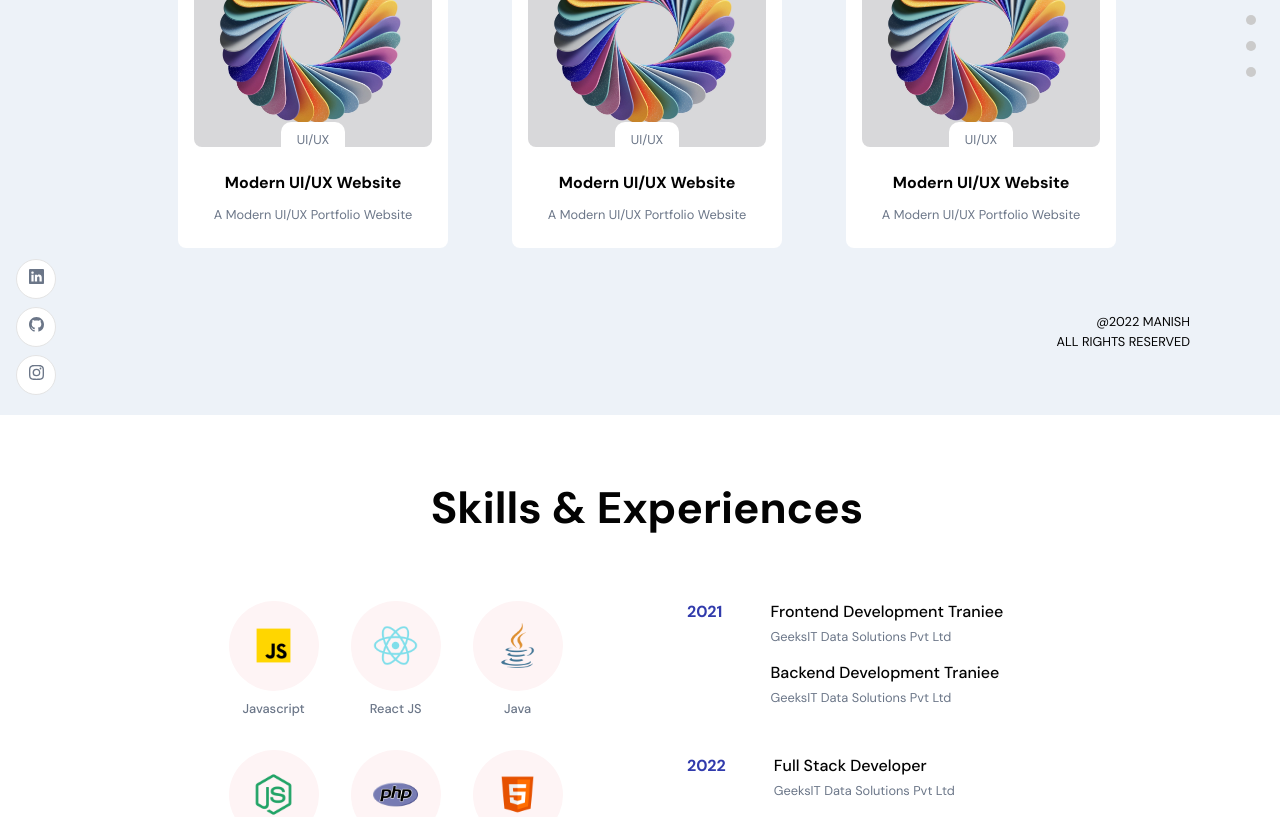
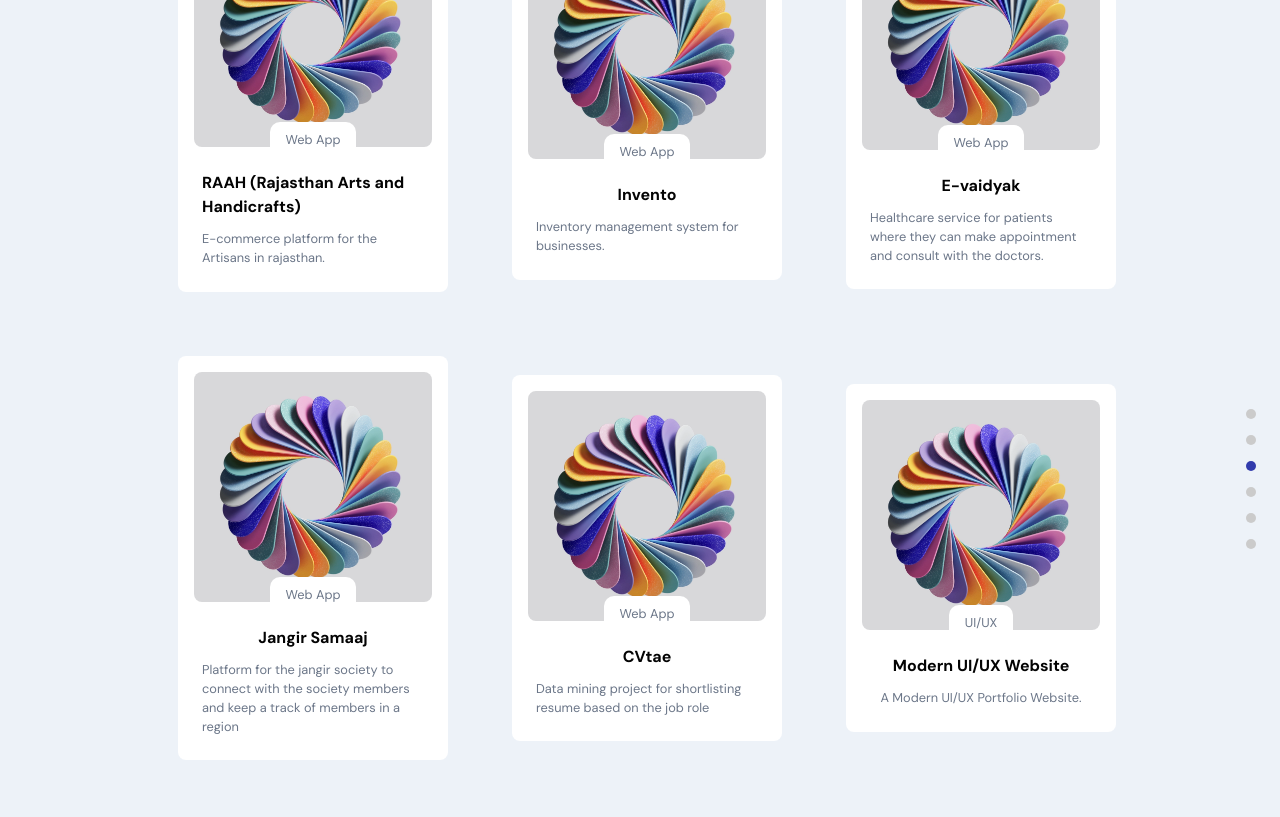
Before and after one commit to manish-patodiya/portfolio, a React (Create React App) app: page / in a window 1280 px wide. Shown: the part 2000-2817 px from the top of the page. Built offline with nearby package versions, Linux system fonts and the light colour scheme.

Commit message:
add projects into portfolio

```diff
--- a/src/container/Work/Work.jsx
+++ b/src/container/Work/Work.jsx
@@ -1,43 +1,88 @@
-import React, { useState, useEffect } from 'react';
-import { AiFillEye, AiFillGithub } from 'react-icons/ai';
-import { motion } from 'framer-motion';
-import { images } from '../../constants';
-import { AppWrap, MotionWrap } from '../../wrapper';
-import './Work.scss';
+import React, { useState, useEffect } from "react";
+import { AiFillEye, AiFillGithub } from "react-icons/ai";
+import { motion } from "framer-motion";
+import { images } from "../../constants";
+import { AppWrap, MotionWrap } from "../../wrapper";
+import "./Work.scss";
 
 const Work = () => {
   const [works, setWorks] = useState([]);
   const [filterWork, setFilterWork] = useState([]);
-  const [activeFilter, setActiveFilter] = useState('All');
+  const [activeFilter, setActiveFilter] = useState("All");
   const [animateCard, setAnimateCard] = useState({ y: 0, opacity: 1 });
 
   useEffect(() => {
     let data = [
       {
+        title: "RAAH (Rajasthan Arts and Handicrafts)",
+        description: "E-commerce platform for the Artisans in rajasthan.",
+        projectLink: "",
+        codeLink: "https://github.com/manish-patodiya/raah",
+        imgUrl: images.about02,
+        tags: ["Web App", "All"],
+      },
+      {
+        title: "Invento",
+        description: "Inventory management system for businesses.",
+        projectLink: "",
+        codeLink: "https://github.com/manish-patodiya/Invento",
+        imgUrl: images.about02,
+        tags: ["Web App"],
+      },
+      {
+        title: "E-vaidyak",
+        description:
+          "Healthcare service for patients where they can make appointment and consult with the doctors.",
+        projectLink: "https://evaidyak.com/clinic",
+        codeLink: "",
+        imgUrl: images.about02,
+        tags: ["Web App"],
+      },
+      {
+        title: "Jangir Samaaj",
+        description:
+          "Platform for the jangir society to connect with the society members and keep a track of members in a region",
+        projectLink: "",
+        codeLink: "https://github.com/manish-patodiya/JangirSamaj",
+        imgUrl: images.about02,
+        tags: ["Web App"],
+      },
+      {
+        title: "CVtae",
+        description:
+          "Data mining project for shortlisting resume based on the job role",
+        projectLink: "",
+        codeLink: "https://github.com/manish-patodiya/CVtae",
+        imgUrl: images.about02,
+        tags: ["Web App"],
+      },
+      {
         title: "Modern UI/UX Website",
-            description: "A Modern UI/UX Portfolio Website",
+        description: "A Modern UI/UX Portfolio Website.",
+        projectLink: "",
+        codeLink: "https://github.com/manish-patodiya/portfolio",
+        imgUrl: images.about02,
+        tags: ["UI/UX", "React JS"],
+      },
+      {
+        title: "Calc",
+        description:
+          "Calculator clone made using Java AWT and Swing Components",
         projectLink: "",
         codeLink: "",
         imgUrl: images.about02,
-            tags:["UI/UX","All"],
+        tags: ["UI/UX"],
       },
       {
-            title: "Modern UI/UX Website",
-            description: "A Modern UI/UX Portfolio Website",
-            projectLink: "",
-            codeLink: "",
+        title: "Story club",
+        description: "Frontend UI in react",
+        projectLink: "https://manish-patodiya.github.io/storyclub/",
+        codeLink: "https://github.com/manish-patodiya/storyclub",
         imgUrl: images.about02,
-            tags:["UI/UX","All"],
-          },
-          {
-            title: "Modern UI/UX Website",
-            description: "A Modern UI/UX Portfolio Website",
-            projectLink: "",
-            codeLink: "",
-            imgUrl: images.about02,
-            tags:["UI/UX","All"],
+        tags: ["UI/UX", "React JS"],
       },
     ];
+
     setWorks(data);
     setFilterWork(data);
   }, []);
@@ -49,7 +94,7 @@ const Work = () => {
     setTimeout(() => {
       setAnimateCard([{ y: 0, opacity: 1 }]);
 
-      if (item === 'All') {
+      if (item === "All") {
         setFilterWork(works);
       } else {
         setFilterWork(works.filter((work) => work.tags.includes(item)));
@@ -59,14 +104,18 @@ const Work = () => {
 
   return (
     <>
-      <h2 className="head-text">My Creative <span>Portfolio</span> Section</h2>
+      <h2 className="head-text">
+        My Creative <span>Portfolio</span> Section
+      </h2>
 
       <div className="app__work-filter">
-        {['UI/UX', 'Web App', 'React JS', 'All'].map((item, index) => (
+        {["UI/UX", "Web App", "React JS", "All"].map((item, index) => (
           <div
             key={index}
             onClick={() => handleWorkFilter(item)}
-            className={`app__work-filter-item app__flex p-text ${activeFilter === item ? 'item-active' : ''}`}
+            className={`app__work-filter-item app__flex p-text ${
+              activeFilter === item ? "item-active" : ""
+            }`}
           >
             {item}
           </div>
@@ -80,43 +129,55 @@ const Work = () => {
       >
         {filterWork.map((work, index) => (
           <div className="app__work-item app__flex" key={index}>
-            <div
-              className="app__work-img app__flex"
-            >
+            <div className="app__work-img app__flex">
               <img src={work.imgUrl} alt={work.name} />
 
               <motion.div
                 whileHover={{ opacity: [0, 1] }}
-                transition={{ duration: 0.25, ease: 'easeInOut', staggerChildren: 0.5 }}
+                transition={{
+                  duration: 0.25,
+                  ease: "easeInOut",
+                  staggerChildren: 0.5,
+                }}
                 className="app__work-hover app__flex"
               >
+                {work.projectLink ? (
                   <a href={work.projectLink} target="_blank" rel="noreferrer">
-
                     <motion.div
                       whileInView={{ scale: [0, 1] }}
-                    whileHover={{ scale: [1, 0.90] }}
+                      whileHover={{ scale: [1, 0.9] }}
                       transition={{ duration: 0.25 }}
                       className="app__flex"
                     >
                       <AiFillEye />
                     </motion.div>
                   </a>
+                ) : (
+                  ""
+                )}
+
+                {work.codeLink ? (
                   <a href={work.codeLink} target="_blank" rel="noreferrer">
                     <motion.div
                       whileInView={{ scale: [0, 1] }}
-                    whileHover={{ scale: [1, 0.90] }}
+                      whileHover={{ scale: [1, 0.9] }}
                       transition={{ duration: 0.25 }}
                       className="app__flex"
                     >
                       <AiFillGithub />
                     </motion.div>
                   </a>
+                ) : (
+                  ""
+                )}
               </motion.div>
             </div>
 
             <div className="app__work-content app__flex">
               <h4 className="bold-text">{work.title}</h4>
-              <p className="p-text" style={{ marginTop: 10 }}>{work.description}</p>
+              <p className="p-text" style={{ marginTop: 10 }}>
+                {work.description}
+              </p>
 
               <div className="app__work-tag app__flex">
                 <p className="p-text">{work.tags[0]}</p>
@@ -130,7 +191,7 @@ const Work = () => {
 };
 
 export default AppWrap(
-  MotionWrap(Work, 'app__works'),
-  'work',
-  'app__primarybg',
+  MotionWrap(Work, "app__works"),
+  "work",
+  "app__primarybg"
 );
```
Lines whose indentation alone changed are shown as unchanged.
